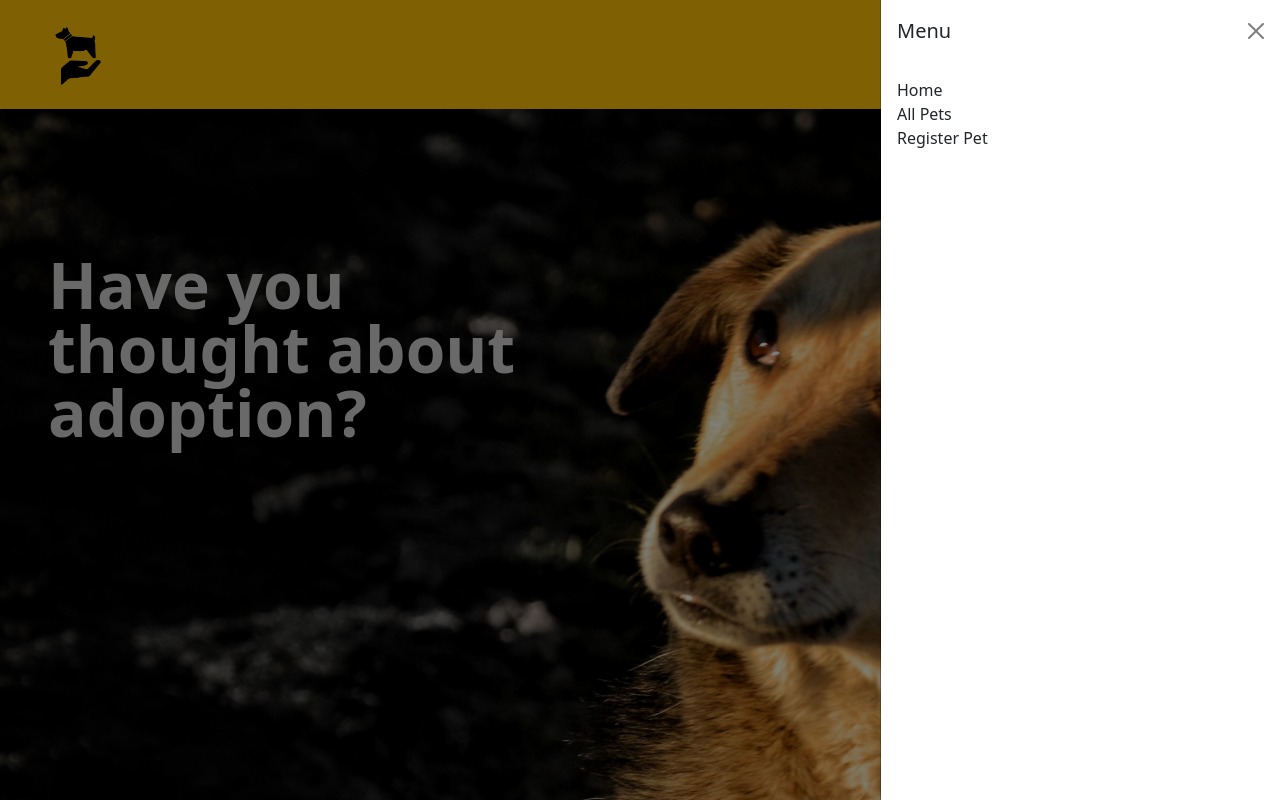
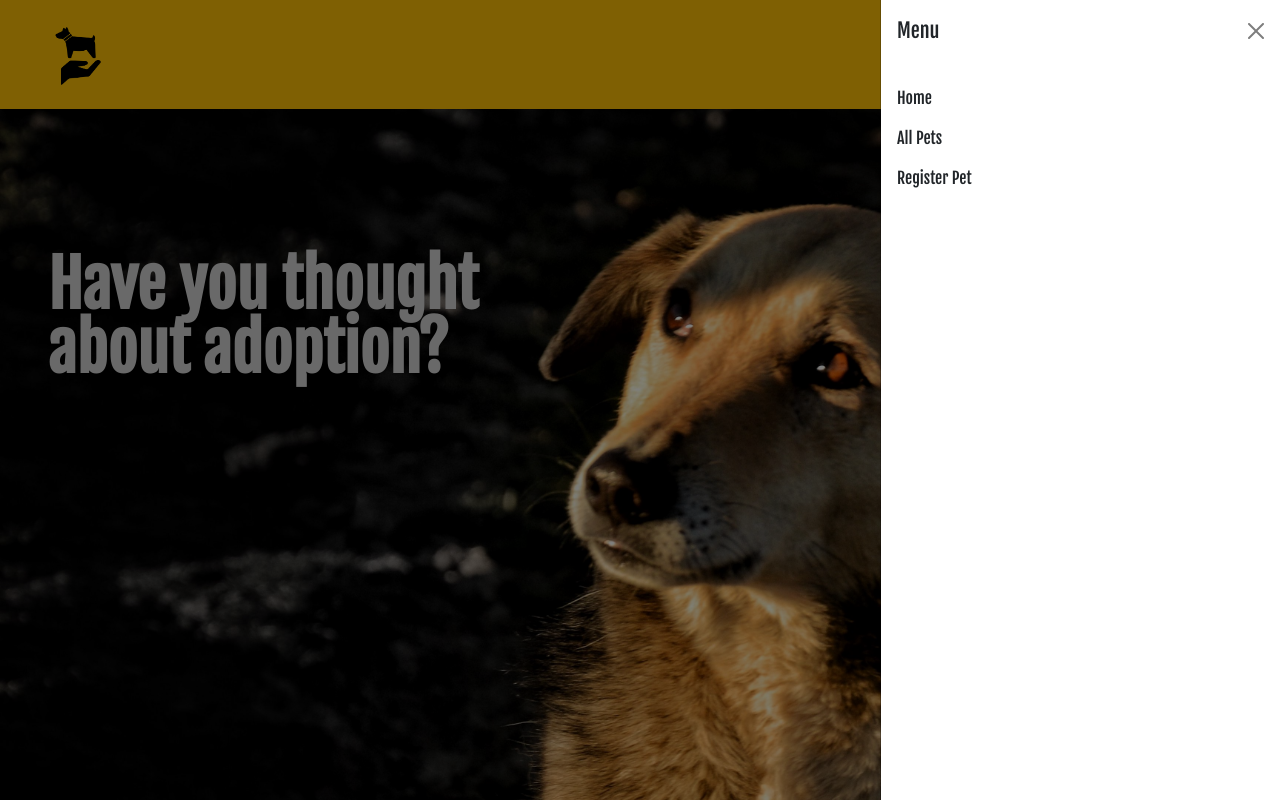
Before and after one commit to lucianobfs/helping-paws, a React (Create React App) app: page / in a window 1280 px wide. Both pictures are taken after a click on the button 1224 px from the left and 54 px from the top of the page. Shown: the top 800 px of the page. Built offline with nearby package versions, Linux system fonts and the light colour scheme.

Commit message:
fonts, navbar etc

```diff
--- a/src/App.css
+++ b/src/App.css
@@ -1,4 +1,4 @@
-.App {
+/* .App {
   text-align: center;
 }
 
@@ -35,4 +35,10 @@
   to {
     transform: rotate(360deg);
   }
+} */
+
+
+body {
+  height: 100%;
+  margin: 0px;
 }
--- a/src/components/AddPet.js
+++ b/src/components/AddPet.js
@@ -3,6 +3,7 @@ import { Link, Routes, Route, Navigate } from "react-router-dom";
 import { useParams, useNavigate } from "react-router-dom";
 import { useState, useEffect } from "react";
 import axios from "axios";
+import "../../src/App.css"
 
 import Home from "./Home";
 import NavBar from "./NavBar";
--- a/src/components/AllPets.js
+++ b/src/components/AllPets.js
@@ -67,7 +67,7 @@ function AllPets() {
                     <img
                       src={item.url}
                       alt={item.name}
-                      className="card-img-top"
+                      className="card-img-top "
                     />
 
                     <div className="card-body d-flex flex-column justify-content-center align-items-center mt-5">
--- a/src/components/App.js
+++ b/src/components/App.js
@@ -2,6 +2,7 @@ import 'bootstrap/dist/css/bootstrap.min.css';
 import { Link, Routes, Route, Navigate } from "react-router-dom";
 import axios from "axios";
 import { useState, useEffect } from "react";
+import "../index.css"
 
 import Home from './Home';
 import NavBar from './NavBar';
--- a/src/components/Footer.js
+++ b/src/components/Footer.js
@@ -4,13 +4,13 @@ import { FaLinkedin } from "react-icons/fa";
 function Footer() {
     return (
 
-        <footer className="text-left text-dark footer--pin mt-5" style={{ backgroundColor: "rgba(0, 0, 0, 0.2)", position: "relative", left: 0, bottom: 0, right: 0, maxHeight: "calc(100vh - 67px)" }}>
+        <footer className="text-left text-dark fixed-bottom mt-5" style={{ backgroundColor: "rgba(0, 0, 0, 0.2)", position: "relative", left: 0, bottom: 0, right: 0}}>
 
             <div className="">
 
                 <div className="d-flex flex-row justify-content-around">
                     <div className="m-1">
-                        <h5 className="fw-bold">Luciano</h5>
+                        <h5 className="fw-bold">Luciano Freire</h5>
                         <a href="https://github.com/lucianobfs" target="_blank" className="text-decoration-none text-dark mr-4">
                             <FaGithub size="25px"/>
                         </a>
@@ -18,12 +18,12 @@ function Footer() {
                             <FaLinkedin color="#0A66C2" size="25px"/>
                         </a>
                     </div>
-                    <div className="m-1">
-                        <h5 className="fw-bold">Matheus</h5>
+                    <div className="m-1 ">
+                        <h5 className="fw-bold">Matheus Anjo</h5>
                         <a href="https://github.com/matheusanjo" target="_blank" className="text-decoration-none text-dark mr-4">
                             <FaGithub size="25px"/>
                         </a>
-                        <a href="https://www.linkedin.com/" target="_blank" className="text-decoration-none text-dark ">
+                        <a href="https://www.linkedin.com/" target="_blank" className="text-decoration-none text-dark">
                             <FaLinkedin color="#0A66C2" size="25px"/>
                         </a>
                     </div>
--- a/src/components/Home.js
+++ b/src/components/Home.js
@@ -19,7 +19,7 @@ import EditPet from './EditPet';
 function Home() {
     return (
         <>
-            <div className="img-fluid" style={{ backgroundImage: `url(${img})`, backgroundSize: "cover", backgroundRepeat: "no-repeat", height: "900px" }}>
+            <div className="img-fluid" style={{ backgroundImage: `url(${img})`, backgroundSize: "cover", backgroundRepeat: "no-repeat", height: "100vh" }}>
                 <div className="col-xxl-8 px-4 py-5">
                     <div className="row flex-lg-row-reverse align-items-center g-5 py-5">
                         <div className="col-10 col-sm-8 col-lg-6">
--- a/src/components/NavBar.js
+++ b/src/components/NavBar.js
@@ -32,9 +32,9 @@ function NavBar() {
                     </Offcanvas.Header>
                     <Offcanvas.Body>
                         <Nav className="justify-content-end flex-grow-1 pe-3" >
-                            <Link to="/" className="text-decoration-none text-dark" >Home</Link>
-                            <Link to="/AllPets" className="text-decoration-none text-dark">All Pets</Link>
-                            <Link to="/AddPet" className="text-decoration-none text-dark">Register Pet</Link>
+                          <Nav.Item >  <Nav.Link to="/" className="text-decoration-none text-dark" as={Link} eventKey="1">Home</Nav.Link> </Nav.Item>
+                          <Nav.Item > <Nav.Link to="/AllPets" className="text-decoration-none text-dark" as={Link} eventKey="2">All Pets</Nav.Link> </Nav.Item>
+                          <Nav.Item > <Nav.Link to="/AddPet" className="text-decoration-none text-dark" as={Link} eventKey="3">Register Pet</Nav.Link> </Nav.Item>
                         </Nav>
                     </Offcanvas.Body>
                 </Navbar.Offcanvas>
--- a/src/components/PetDetails.js
+++ b/src/components/PetDetails.js
@@ -54,7 +54,7 @@ function PetDetails() {
         </div>
       ) : (
       <div>
-        <div className="card container d-flex justify-content-center mt-5 mb-5" style={{width: "500px"}}>
+        <div className="card container-fluid d-flex justify-content-center mt-5 mb-5 " style={{width: "370px"}}>
           <img className="card-img-top" src={pet.url} alt="pet"/>
           <div className="card-body">
             <h2 className="card-title text-center">{pet.name[0].toUpperCase() + pet.name.slice(1).toLowerCase()}</h2>
--- a/src/index.css
+++ b/src/index.css
@@ -1,13 +1,17 @@
-body {
+@import url('https://fonts.googleapis.com/css2?family=Fjalla+One&display=swap');
+
+* {
   margin: 0;
-  font-family: -apple-system, BlinkMacSystemFont, 'Segoe UI', 'Roboto', 'Oxygen',
+  /* font-family: -apple-system, BlinkMacSystemFont, 'Segoe UI', 'Roboto', 'Oxygen',
     'Ubuntu', 'Cantarell', 'Fira Sans', 'Droid Sans', 'Helvetica Neue',
     sans-serif;
   -webkit-font-smoothing: antialiased;
-  -moz-osx-font-smoothing: grayscale;
+  -moz-osx-font-smoothing: grayscale; */
+  font-family: 'Fjalla One', sans-serif;
+
 }
 
-code {
+/* code {
   font-family: source-code-pro, Menlo, Monaco, Consolas, 'Courier New',
     monospace;
-}
+} */
```
